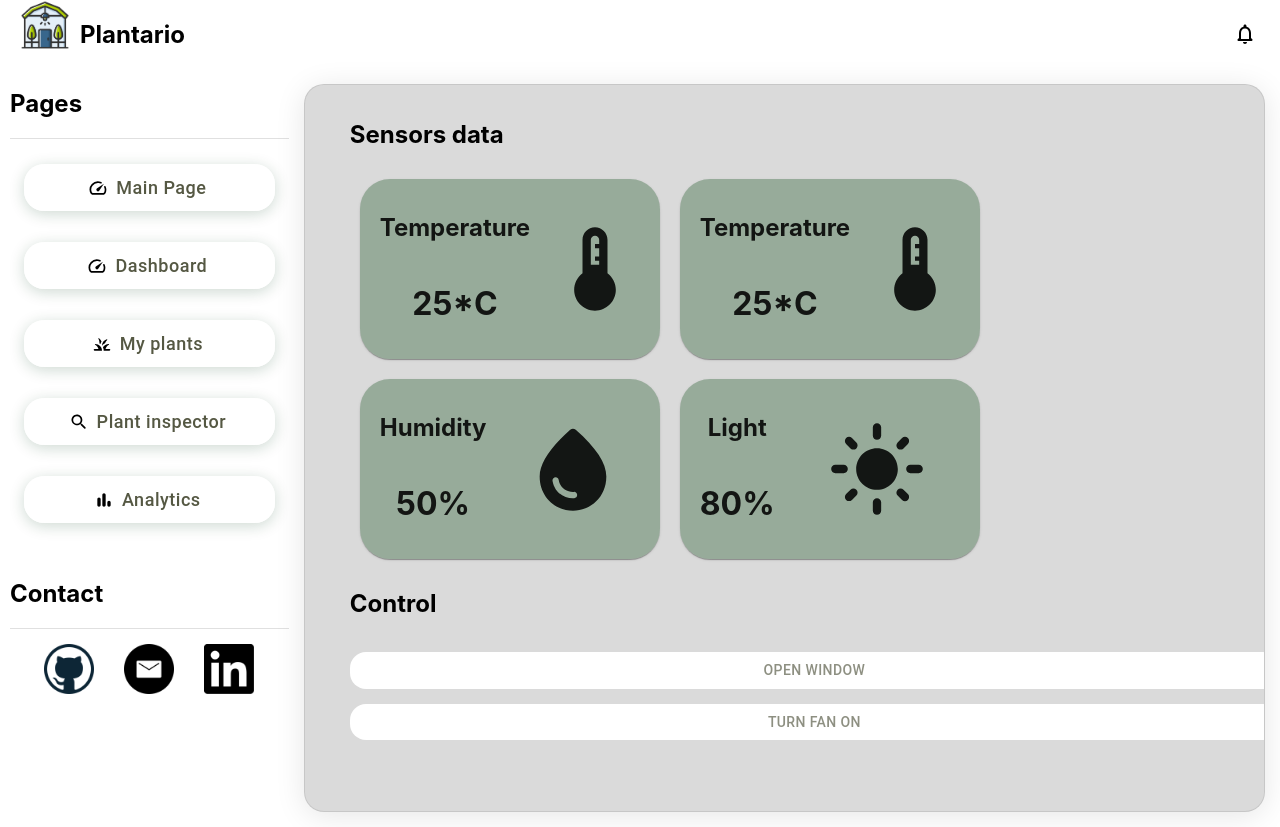
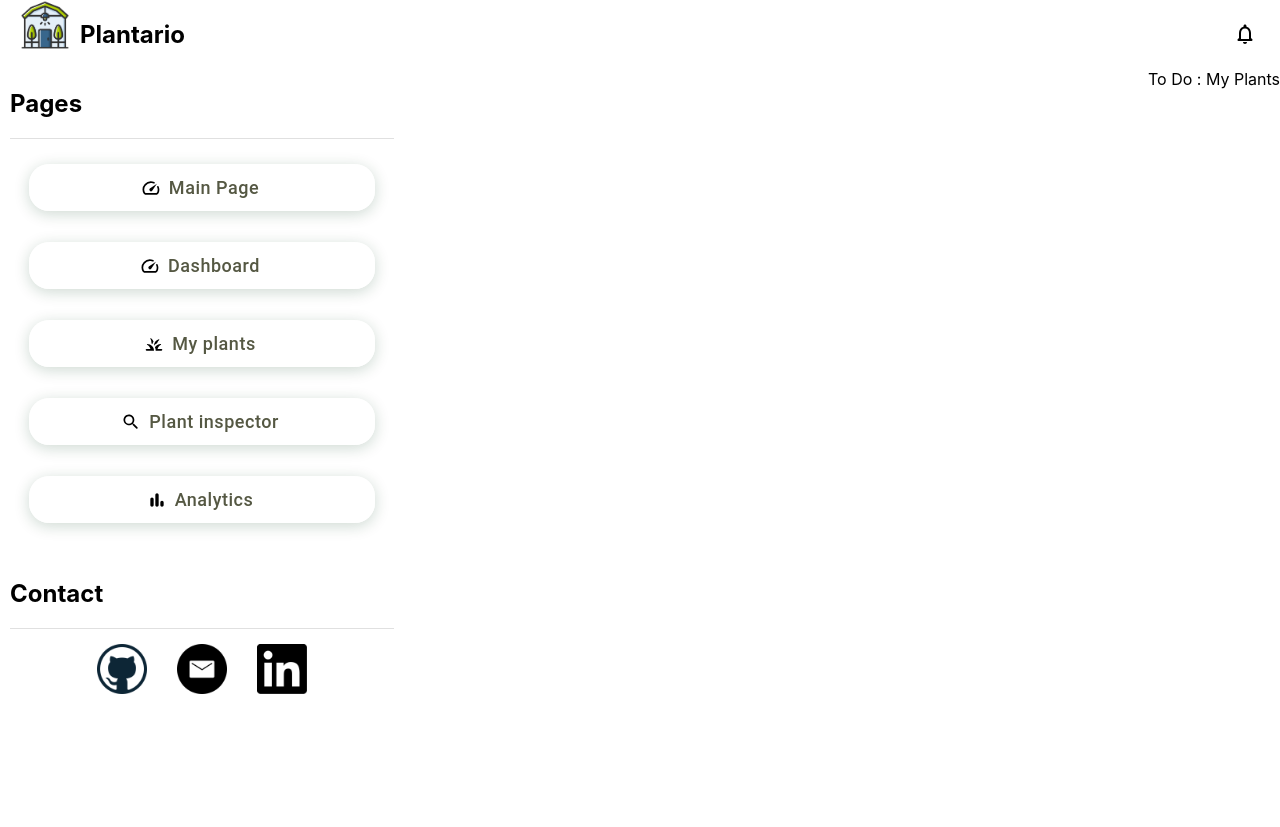
Before and after one commit to AlexandruFercal01/licenta-frontend, a React (Create React App) app: page /plants in a window 1280 px wide. After the commit the page ends 800 px from the top, so only its background shows below. Built offline with nearby package versions, Linux system fonts and the light colour scheme.

Commit message:
feat(react-router): implement routing and add todo's

```diff
--- a/package.json
+++ b/package.json
@@ -14,9 +14,14 @@
     "@types/node": "^16.18.59",
     "@types/react": "^18.2.31",
     "@types/react-dom": "^18.2.14",
+    "browser-router": "^0.2.0",
+    "localforage": "^1.10.0",
+    "match-sorter": "^6.3.1",
     "react": "^18.2.0",
     "react-dom": "^18.2.0",
+    "react-router-dom": "^6.17.0",
     "react-scripts": "5.0.1",
+    "sort-by": "^1.2.0",
     "typescript": "^4.9.5",
     "web-vitals": "^2.1.4"
   },
--- a/src/App.tsx
+++ b/src/App.tsx
@@ -1,9 +1,14 @@
 import React from 'react'
 import './styles.css'
+import { BrowserRouter, Route, Routes } from 'react-router-dom'
 
+import { Main } from './components/pages/MainPage'
+import { Header } from './components/common/Header'
 import { SidePanel } from './components/common/SidePanel'
-import { Board } from './components/common/Board'
-import { Header } from './components/common/Header'
+import { Dashboard } from './components/pages/Dashboard'
+import { MyPlants } from './components/pages/MyPlants'
+import { PlantInspector } from './components/pages/PlantInspector'
+import { Analytics } from './components/pages/Analytics'
 
 //pages
 
@@ -13,7 +18,16 @@ function App() {
             <Header />
             <div className="body">
                 <SidePanel />
-                <Board />
+                <BrowserRouter basename="">
+                    <Routes>
+                        <Route path="/main" element={<Main />} />
+                        <Route path="/dashboard" element={<Dashboard />} />
+                        <Route path="/plants" element={<MyPlants />} />
+                        <Route path="/inspector" element={<PlantInspector />} />
+                        <Route path="/analytics" element={<Analytics />} />
+                        <Route path="*" element={<div>404</div>} />
+                    </Routes>
+                </BrowserRouter>
             </div>
         </div>
     )
--- a/src/components/common/Board/index.tsx
+++ /dev/null
@@ -1,82 +0,0 @@
-import React from 'react'
-import './styles.css'
-
-import LightModeRoundedIcon from '@mui/icons-material/LightModeRounded'
-import DeviceThermostatRoundedIcon from '@mui/icons-material/DeviceThermostatRounded'
-import WaterDropRoundedIcon from '@mui/icons-material/WaterDropRounded'
-import { Button, Card } from '@mui/material'
-
-export function Board() {
-    return (
-        <div className="container">
-            <div className="sensorsTable">
-                <h2>Sensors data</h2>
-                <div className="cardContainer">
-                    <Card className="sensorCard">
-                        <div className="leftSide">
-                            <h2>Temperature</h2>
-                            <h1>25*C</h1>
-                        </div>
-                        <DeviceThermostatRoundedIcon
-                            sx={{ fontSize: '100px' }}
-                            className="icon"
-                        />
-                    </Card>
-                    <Card className="sensorCard">
-                        <div className="leftSide">
-                            <h2>Temperature</h2>
-                            <h1>25*C</h1>
-                        </div>
-                        <DeviceThermostatRoundedIcon
-                            sx={{ fontSize: '100px' }}
-                            className="icon"
-                        />
-                    </Card>
-                    <Card className="sensorCard">
-                        <div className="leftSide">
-                            <h2>Humidity</h2>
-                            <h1>50%</h1>
-                        </div>
-                        <WaterDropRoundedIcon
-                            sx={{ fontSize: '100px' }}
-                            className="icon"
-                        />
-                    </Card>
-                    <Card className="sensorCard">
-                        <div className="leftSide">
-                            <h2>Light</h2>
-                            <h1>80%</h1>
-                        </div>
-                        <LightModeRoundedIcon
-                            sx={{ fontSize: '100px' }}
-                            className="icon"
-                        />
-                    </Card>
-                </div>
-                <h2>Control </h2>
-                <Button
-                    sx={{
-                        width: '100%',
-                        backgroundColor: 'white',
-                        borderRadius: '16px',
-                        marginTop: '15px',
-                        color: 'rgba(85, 88, 67, 0.67)',
-                    }}
-                >
-                    Open window
-                </Button>
-                <Button
-                    sx={{
-                        width: '100%',
-                        backgroundColor: 'white',
-                        borderRadius: '16px',
-                        marginTop: '15px',
-                        color: 'rgba(85, 88, 67, 0.67)',
-                    }}
-                >
-                    Turn fan on
-                </Button>
-            </div>
-        </div>
-    )
-}
--- a/src/components/pages/Analytics.tsx
+++ b/src/components/pages/Analytics.tsx
@@ -1,5 +1,5 @@
 import React from 'react'
 
 export function Analytics() {
-    return <></>
+    return <>To Do : Analytics</>
 }
--- a/src/components/pages/Dashboard.tsx
+++ b/src/components/pages/Dashboard.tsx
@@ -1,5 +1,82 @@
 import React from 'react'
+import './dashboard.styles.css'
+
+import LightModeRoundedIcon from '@mui/icons-material/LightModeRounded'
+import DeviceThermostatRoundedIcon from '@mui/icons-material/DeviceThermostatRounded'
+import WaterDropRoundedIcon from '@mui/icons-material/WaterDropRounded'
+import { Button, Card } from '@mui/material'
 
 export function Dashboard() {
-    return <></>
+    return (
+        <div className="container">
+            <div className="sensorsTable">
+                <h2>Sensors data</h2>
+                <div className="cardContainer">
+                    <Card className="sensorCard">
+                        <div className="leftSide">
+                            <h2>Temperature</h2>
+                            <h1>25*C</h1>
+                        </div>
+                        <DeviceThermostatRoundedIcon
+                            sx={{ fontSize: '100px' }}
+                            className="icon"
+                        />
+                    </Card>
+                    <Card className="sensorCard">
+                        <div className="leftSide">
+                            <h2>Temperature</h2>
+                            <h1>25*C</h1>
+                        </div>
+                        <DeviceThermostatRoundedIcon
+                            sx={{ fontSize: '100px' }}
+                            className="icon"
+                        />
+                    </Card>
+                    <Card className="sensorCard">
+                        <div className="leftSide">
+                            <h2>Humidity</h2>
+                            <h1>50%</h1>
+                        </div>
+                        <WaterDropRoundedIcon
+                            sx={{ fontSize: '100px' }}
+                            className="icon"
+                        />
+                    </Card>
+                    <Card className="sensorCard">
+                        <div className="leftSide">
+                            <h2>Light</h2>
+                            <h1>80%</h1>
+                        </div>
+                        <LightModeRoundedIcon
+                            sx={{ fontSize: '100px' }}
+                            className="icon"
+                        />
+                    </Card>
+                </div>
+                <h2>Control </h2>
+                <Button
+                    sx={{
+                        width: '100%',
+                        backgroundColor: 'white',
+                        borderRadius: '16px',
+                        marginTop: '15px',
+                        color: 'rgba(85, 88, 67, 0.67)',
+                    }}
+                >
+                    Open window
+                </Button>
+                <Button
+                    sx={{
+                        width: '100%',
+                        backgroundColor: 'white',
+                        borderRadius: '16px',
+                        marginTop: '15px',
+                        color: 'rgba(85, 88, 67, 0.67)',
+                    }}
+                >
+                    Turn fan on
+                </Button>
+            </div>
+        </div>
+    )
 }
--- a/src/components/pages/MainPage.tsx
+++ b/src/components/pages/MainPage.tsx
@@ -1,14 +1,7 @@
 import React from 'react'
+import { Header } from '../common/Header'
+import { SidePanel } from '../common/SidePanel'
 
 export function Main() {
-    return (
-        <div className="welcome">
-            <h1>Lorem ipsum</h1>
-            <h4>
-                Lorem ipsum dolor sit amet, consectetur adipiscing elit, sed do
-                eiusmod tempor incididunt ut labore et dolore magna aliqua.
-                Massa eget egestas purus viverra accumsan in.{' '}
-            </h4>
-        </div>
-    )
+    return <>To Do : Main Page</>
 }
--- a/src/components/pages/MyPlants.tsx
+++ b/src/components/pages/MyPlants.tsx
@@ -1,5 +1,5 @@
 import React from 'react'
 
-export function PlantInspector() {
-    return <></>
+export function MyPlants() {
+    return <>To Do : My Plants</>
 }
--- a/src/components/pages/PlantInspector.tsx
+++ b/src/components/pages/PlantInspector.tsx
@@ -1,5 +1,5 @@
 import React from 'react'
 
 export function PlantInspector() {
-    return <></>
+    return <>To Do : Plant Inspector</>
 }
```
Also changed, not shown: src/components/pages/dashboard.styles.css (renamed from src/components/common/Board/styles.css), 1 other file (tests, documents, lock files or other folders).
